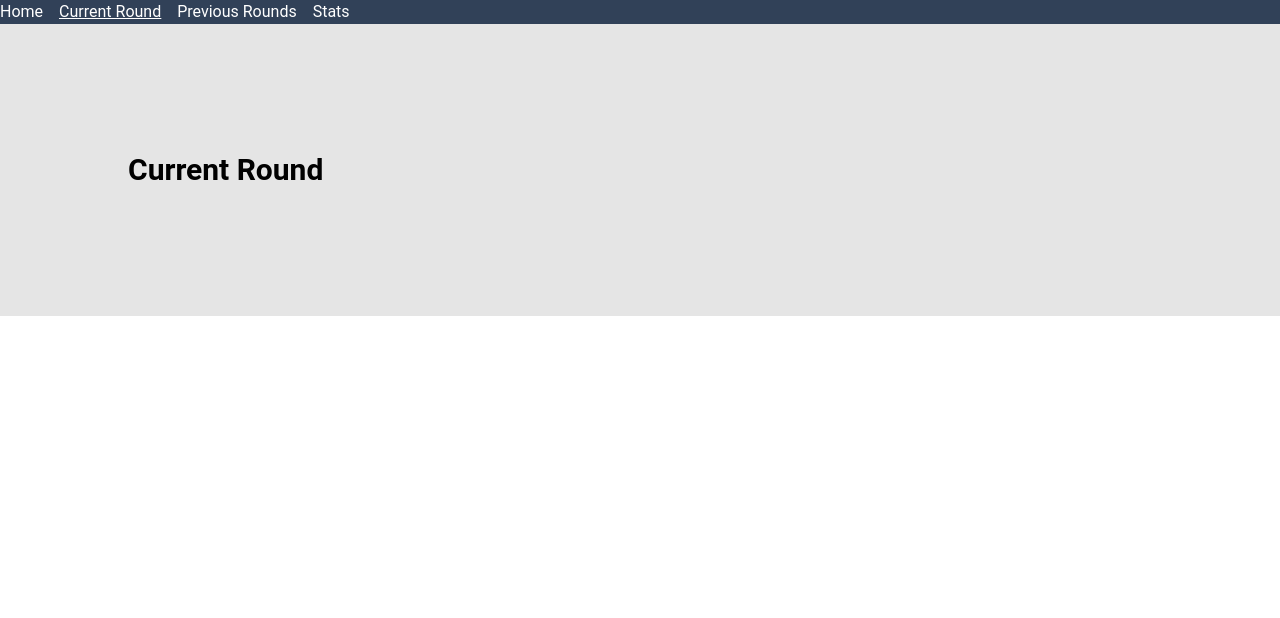
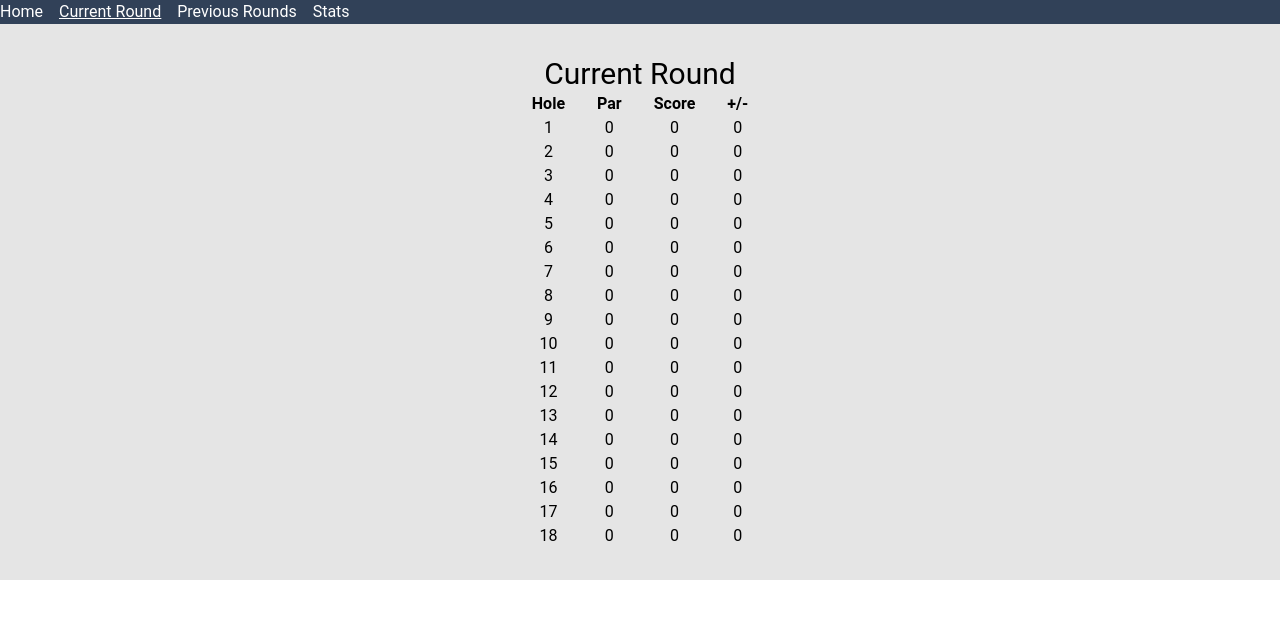
Before and after one commit to Jack-Sprinkle/my-scorecard, a Next.js app: page /current in a window 1280 px wide. Shown: the top 618 px of the page. Built offline with nearby package versions, Linux system fonts and the light colour scheme.

Commit message:
add scorecard

```diff
--- a/app/current/page.tsx
+++ b/app/current/page.tsx
@@ -1,9 +1,11 @@
+import ScoreCard from "@/components/scorecard";
+
 export default function Current() {
     return (
-      <section className="py-24 px-24">
         <div className="container-lg">
-          <h1 className="text-3xl font-bold">Current Round</h1>
+          <h1 className="text-3xl text-center">Current Round</h1>
+          <ScoreCard/>
         </div>
-      </section>
+
     );
   }
--- /dev/null
+++ b/components/scorecard.tsx
@@ -0,0 +1,45 @@
+"use client"
+import { useState } from "react"
+
+export default function ScoreCard() {
+    const [scorecard, setScorecard] = useState([
+        {"hole": 1, "par": 0, "score": 0, "over/under": 0},
+        {"hole": 2, "par": 0, "score": 0, "over/under": 0},
+        {"hole": 3, "par": 0, "score": 0, "over/under": 0},
+        {"hole": 4, "par": 0, "score": 0, "over/under": 0},
+        {"hole": 5, "par": 0, "score": 0, "over/under": 0},
+        {"hole": 6, "par": 0, "score": 0, "over/under": 0},
+        {"hole": 7, "par": 0, "score": 0, "over/under": 0},
+        {"hole": 8, "par": 0, "score": 0, "over/under": 0},
+        {"hole": 9, "par": 0, "score": 0, "over/under": 0},
+        {"hole": 10, "par": 0, "score": 0, "over/under": 0},
+        {"hole": 11, "par": 0, "score": 0, "over/under": 0},
+        {"hole": 12, "par": 0, "score": 0, "over/under": 0},
+        {"hole": 13, "par": 0, "score": 0, "over/under": 0},
+        {"hole": 14, "par": 0, "score": 0, "over/under": 0},
+        {"hole": 15, "par": 0, "score": 0, "over/under": 0},
+        {"hole": 16, "par": 0, "score": 0, "over/under": 0},
+        {"hole": 17, "par": 0, "score": 0, "over/under": 0},
+        {"hole": 18, "par": 0, "score": 0, "over/under": 0},
+    ])
+    return(
+        <table className="table-auto mx-auto">
+            <thead>
+                <th className="px-4">Hole</th>
+                <th className="px-4">Par</th>
+                <th className="px-4">Score</th>
+                <th className="px-4">+/-</th>
+            </thead>
+            <tbody className="text-center">
+                {scorecard.map((hole) => (
+                    <tr>
+                        <td>{hole.hole}</td>
+                        <td>{hole.par}</td>
+                        <td>{hole.score}</td>
+                        <td>{hole["over/under"]}</td>
+                    </tr>
+                ))}
+            </tbody>
+        </table>
+    )
+}
```
